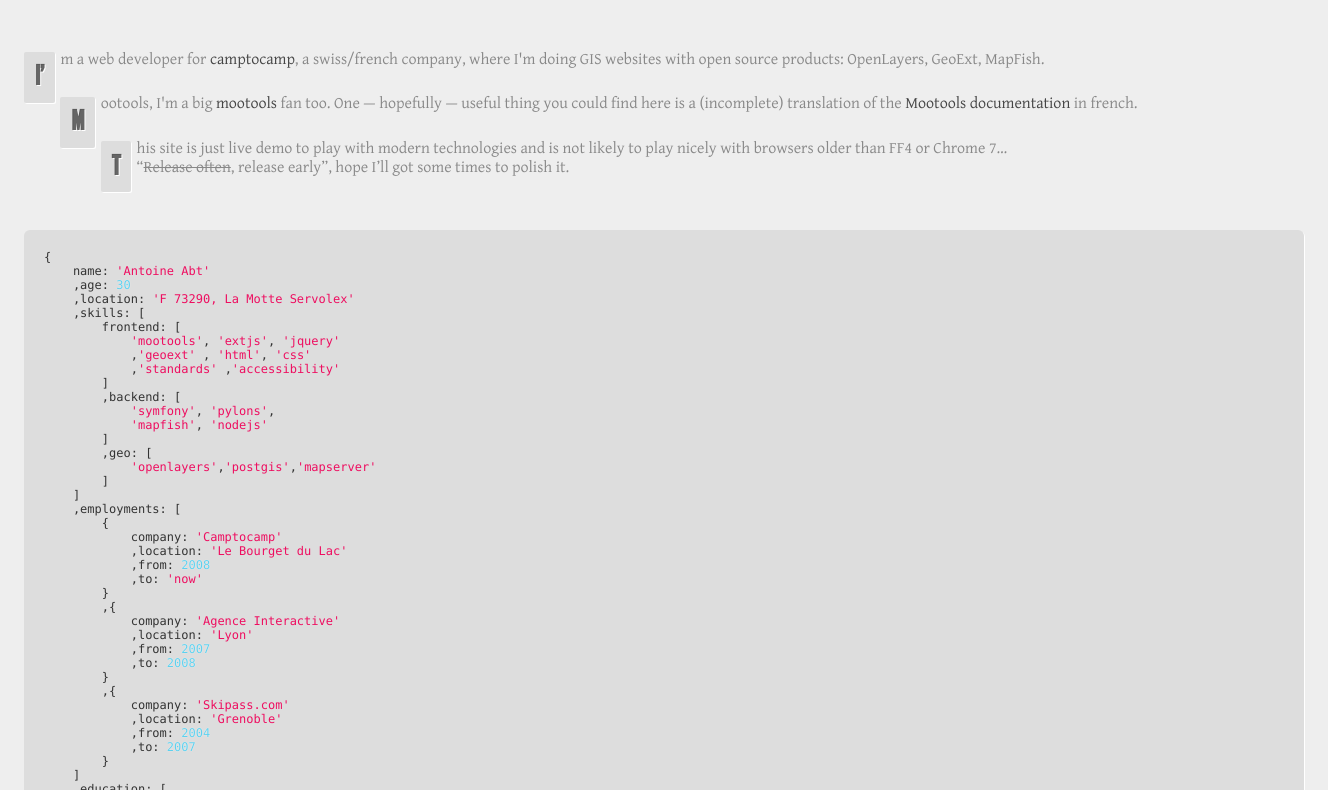
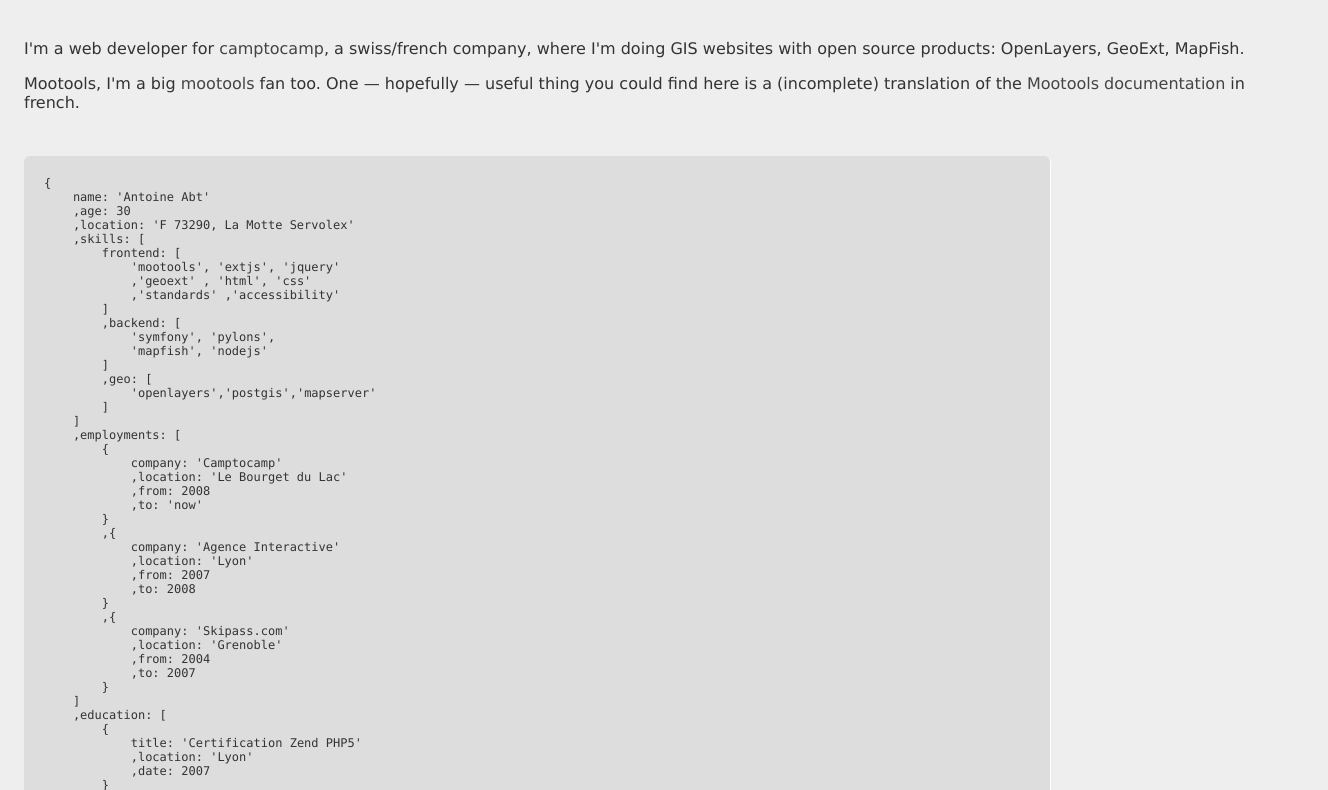
Before and after one commit to tonio/tonio.biz, a plain HTML site: page index.html in a window 1280 px wide. Shown: the part 114-904 px from the top of the page, 1328 px wide, since content can reach past the window. Drawn offline with Linux system fonts and the light colour scheme; a web font is replaced by a local one.

Commit message:
remove unused font, switch to averia

```diff
--- a/index.html
+++ b/index.html
@@ -11,7 +11,7 @@
   <link rel="openid.delegate" href="http://tonio.myopenid.com"/>
 
   <meta name="geo.country" content="FR" />
-  <meta name="geo.position" content="45.597236,5.87897" />
+  <meta name="geo.position" content="45.628,5.8699" />
 
   <meta name="viewport" content="width=device-width, initial-scale=1.0,
   maximum-scale=1,user-scalable=no">
@@ -36,12 +36,6 @@
         Mootools, I'm a big <a href="">mootools</a> fan too.
         One — hopefully — useful thing you could find here is a (incomplete) translation of
         the <a href="http://docs.tonio.biz/mootools">Mootools documentation</a> in french.
-      </p>
-      <p>
-        This site is just live demo to play with modern technologies and is not
-        likely to play nicely with browsers older than FF4 or Chrome 7…<br/>
-        “<s>Release often</s>, release early”, hope I’ll got
-        some times to polish it.
       </p>
     </section>
 
--- a/screen.css
+++ b/screen.css
@@ -1,12 +1,11 @@
 html, body {
     margin  : 0;
     padding : 0;
-    width   : 100%;
 }
 body {
     background  : #eee;
-    color       : #888;
-    font-family : Gentium, Delicious, "Lucida Grande", Arial;
+    color       : #333;
+    font-family : Averia, "Lucida Grande", Arial;
     font-size   : 16px;
 }
 
@@ -28,10 +27,9 @@
 }
 h1 {
     color          : rgba(0,0,0,0.6);
-    font-family    : League, Monaco, Arial;
     font-size      : 2.5em;
     font-weight    : normal;
-    letter-spacing : -1px;
+    letter-spacing : -2px;
     line-height    : 1em;
     padding        : 0.4em 0.4em 0;
     text-shadow    : 1px 1px 0 #fff;
@@ -47,28 +45,6 @@
 section {
     margin: 0;
     padding: 1em 1.5em 0;
-    width: 100%;
-}
-section p {
-    margin: 1.6em 0;
-    padding: 0;
-}
-section > p:first-letter {
-    -moz-border-radius: 2px;
-    -moz-box-shadow: 1px 1px 0 0 #fff;
-    -webkit-border-radius: 2px;
-    -webkit-box-shadow: 1px 1px 0 0 #fff;
-    background: rgba(150,150,150,0.2);
-    color: rgba(0,0,0,0.6);
-    display: inline-block;
-    float: left;
-    font-family: League, Monaco, Arial;
-    font-size: 1.7em;
-    font-weight: bold;
-    margin-right: 0.2em;
-    margin-top: 0.1em;
-    padding: 0.3em 0.4em 0.4em;
-    text-shadow: 1px 1px 0 #fff;
 }
 section pre {
     -moz-box-shadow: 1px 1px 0 0 #000;
@@ -76,6 +52,7 @@
     font-family: Monaco, Monospace;
     font-size: 12px;
     color: #333;
+    width:80%;
 }
 #small {
     background: rgba(0,0,0,0.1);
@@ -140,35 +117,14 @@
     text-decoration: none;
 }
 
-pre .keyword              { font-weight: bold }
-pre .string, pre .regexp { color: #ee0e60 }
-pre .class, pre .special { color: blue }
-pre .number               { color: #5ed0ee; text-shadow: 0 0 1px #FFF }
-pre .comment              { color: grey }
-
-
-footer {
-    background: -moz-linear-gradient(
-        rgba(255, 255, 255, 0) 0%,
-        rgba(0, 0, 0, 0.1) 100%
-    );
-    background: -webkit-gradient(
-        linear, left top, left bottom,
-        from(rgba(255, 255, 255,0)),
-        to(rgba(0, 0, 0,0.1))
-    );
-    margin: 0 20px 20px;
-}
 
 @font-face {
-    font-family: League;
-    src: url('fonts/League-Gothic.otf');
+    font-family : "Averia";
+    font-weight : normal;
+    src         : url(fonts/Averia-Regular.ttf) format("truetype");
 }
 @font-face {
-    font-family: Gentium;
-    src: url('fonts/GenBasR.ttf');
+    font-family : "Averia";
+    font-weight : bold;
+    src         : url(fonts/Averia-Bold.ttf) format("truetype");
 }
-@font-face {
-    font-family: "GraublauWeb";
-    src: url(fonts/GraublauWeb.otf) format("truetype");
-}
```
Also changed, not shown: fonts/Delicious-Bold.otf (deleted), fonts/Delicious-Roman.otf (deleted), fonts/Fertigo_PRO.otf (deleted), fonts/GenBasR.ttf (deleted), fonts/GraublauWeb.otf (deleted), fonts/GraublauWebBold.otf (deleted), fonts/Junction.otf (deleted), fonts/League-Gothic.otf (deleted).
